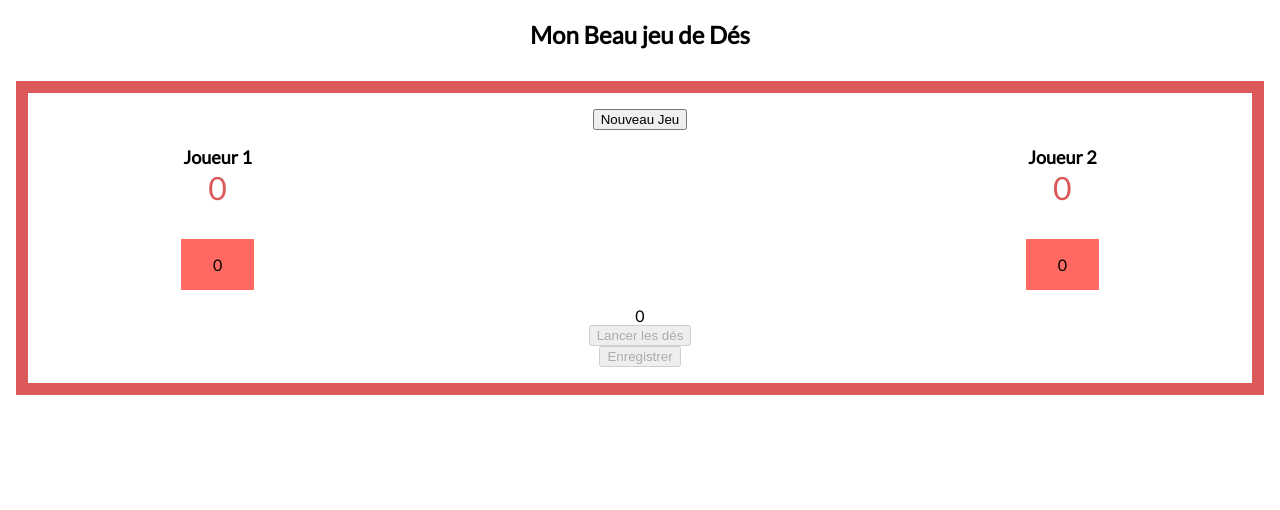
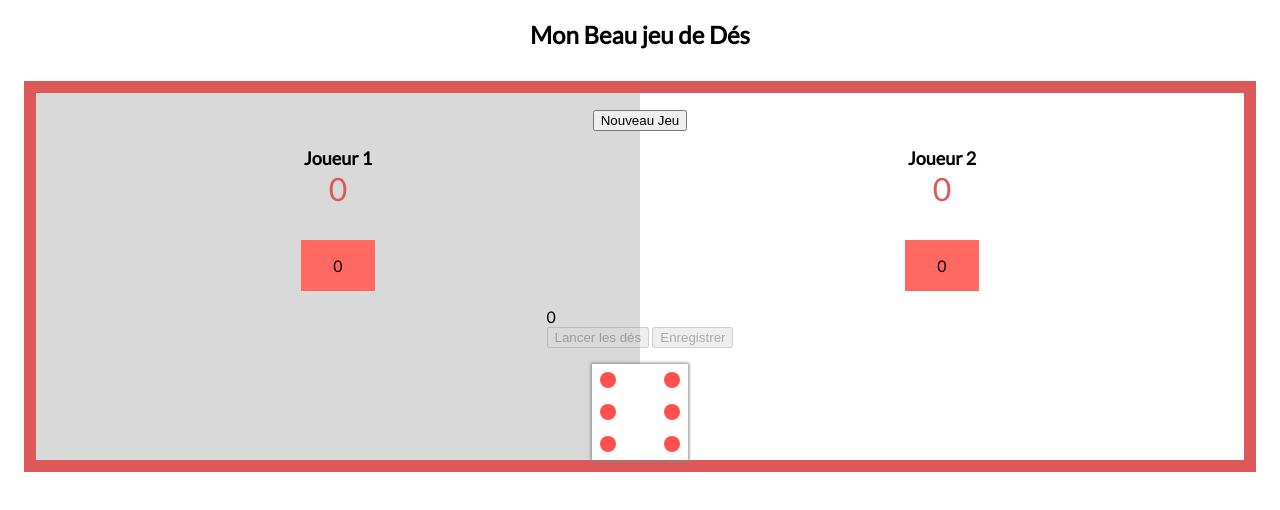
Before and after one commit to Eyola/DiceGame-V2, a plain HTML site: page index.html in a window 1280 px wide. Drawn offline with Linux system fonts and the light colour scheme.

Commit message:
code reworked + css done + dice create

```diff
--- a/index.html
+++ b/index.html
@@ -12,7 +12,7 @@
         <h1>Mon Beau jeu de Dés</h1>
     </section>
 
-    <article class="device">
+    <article class="device active0">
         <section class="new game">
             <button type="button" id="new-game">Nouveau Jeu</button>
         </section>
@@ -37,6 +37,16 @@
             <button type="button" id="launch" class="disable" disabled>Lancer les dés</button>
             <button type="button" id="save" class="disable" disabled>Enregistrer</button>
         </section>
+
+        <section id="dice" class="dice6">
+            <div class="oneD"></div>
+            <div class="twoD"></div>
+            <div class="threeD"></div>
+            <div class="fourD"></div>
+            <div class="fiveD"></div>
+            <div class="sixD"></div>
+            <div class="sevenD"></div>
+        </section>
     </article>
 
 <script src="script.js"></script>
--- a/script.js
+++ b/script.js
@@ -1,4 +1,4 @@
-let player = 0;
+let player = 1;
 let tempScore = [0, 0];
 let totalScore = [0, 0];
 
@@ -6,18 +6,21 @@ let players = {
     player0 : {
         nom   : document.querySelector(".one .name"),
         score : document.querySelector(".one .score"),
-        total : document.querySelector(".one .total")
+        total : document.querySelector(".one .total"),
+        section : document.querySelector(".device")
     },
     player1 : {
         nom   : document.querySelector(".two .name"),
         score : document.querySelector(".two .score"),
-        total : document.querySelector(".two .total")
+        total : document.querySelector(".two .total") ,
+        section : document.querySelector(".device")
     }
 };
-let dice = document.querySelector('.game .dé');
+let dice = document.querySelector(".game .dé");
 let initGameButton = document.querySelectorAll(".disable");
 let resetScoreAll = document.querySelectorAll(".score");
-let resetTotalAll = document.querySelectorAll('.total');
+let resetTotalAll = document.querySelectorAll(".total");
+let diceToggle = document.querySelector("#dice");
 let diceResult = 0;
 
 const newGame = document.querySelector('#new-game');
@@ -27,7 +30,8 @@ newGame.addEventListener('click', () => {
     resetAll();
     initGameButton.forEach(element => {
         element.disabled = false;
-    })});
+    })
+});
 
 const play = document.querySelector('#launch');
 play.addEventListener('click', () => {
@@ -57,7 +61,9 @@ saveGame.addEventListener('click', () => {
 
 function roll() {
     diceResult = Math.floor(Math.random() * (7 - 1) + 1);
+    diceToggle.removeAttribute('class');
     dice.innerText = diceResult;
+    diceToggle.classList.add('dice' + diceResult);
     return diceResult;
 }
 
@@ -77,7 +83,10 @@ function addTotalScore() {
 
 function changePlayer() {
     let playerNumber = (player == 0) ? 1 : 0;
+    players['player' + player].section.classList.remove("active" + player);
     player = playerNumber;
+    players['player' + player].section.classList.add("active" + player);
+
 }
 
 function resetGame() {
--- a/style.scss
+++ b/style.scss
@@ -1,29 +1,26 @@
 html, body {
-    margin: auto;
+    font-family: lato;
 }
 .title {
     text-align: center;
 }
 
 .device {
+    display: flex;
     border: 0.8em solid #dc5959;
-    display: flex;
+    margin: 2em 1em;
     flex-direction: column;
+    align-content: stretch;
     align-items: center;
-    margin: 2em 1em;
 }
 
 .newGame, .game {
     margin : 1em;
-    display: flex;
-    flex-direction: column;
     align-items: center;
 }
 .players {
     display: flex;
-    flex-direction: row;
-    justify-content: space-between;
-    width: 75%;
+    width: 100%;
 }
 
 
@@ -31,6 +28,7 @@ html, body {
     display: flex;
     flex-direction: column;
     align-items: center;
+    width : 50%;
 }
 
 .total {
@@ -48,3 +46,134 @@ html, body {
     font-weight: bold;
     font-size: large;
 }
+
+.active0 {
+    background: rgb(0,0,0);
+    background: linear-gradient(90deg, rgba(0,0,0,0.15029761904761907) 50%, rgba(255,255,255,0) 50%);
+}
+
+.active1 {
+    background: rgb(0,0,0);
+    background: linear-gradient(270deg, rgba(0,0,0,0.15029761904761907) 50%, rgba(255,255,255,0) 50%);
+}
+
+#dice {
+    display: grid;
+    grid-template-columns: repeat(3, 1rem);
+    grid-template-rows: repeat(3, 1rem);
+    grid-gap: 1rem;
+    justify-items: center;
+    box-shadow: 0px 0px 3px 1px #8e838a;
+    align-items: center;
+    justify-items: center;
+    padding: 0.5rem;
+    background: white;
+}
+
+.oneD {
+    width: 1rem;
+    display: none;
+    background: rgba(255, 0, 0, 0.685);
+    height: 1rem;
+    border-radius: 50%;
+    grid-column: 1;
+    grid-row: 1;
+}
+
+.twoD {
+    width: 1rem;
+    display: none;
+    background: rgba(255, 0, 0, 0.685);
+    height: 1rem;
+    border-radius: 50%;
+    grid-column: 2;
+    grid-row: 2;
+}
+
+.threeD {
+    width: 1rem;
+    display: none;
+    background: rgba(255, 0, 0, 0.685);
+    height: 1rem;
+    border-radius: 50%;
+    grid-column: 3;
+    grid-row: 3;
+}
+
+.fourD {
+    width: 1rem;
+    display: none;
+    background: rgba(255, 0, 0, 0.685);
+    height: 1rem;
+    border-radius: 50%;
+    grid-column: 1;
+    grid-row: 2;
+}
+
+.fiveD {
+    width: 1rem;
+    display: none;
+    background: rgba(255, 0, 0, 0.685);
+    height: 1rem;
+    border-radius: 50%;
+    grid-column: 1;
+    grid-row: 3;
+}
+
+.sixD {
+    width: 1rem;
+    display: none;
+    background: rgba(255, 0, 0, 0.685);
+    height: 1rem;
+    border-radius: 50%;
+    grid-column: 3;
+    grid-row: 1;
+}
+
+.sevenD {
+    width: 1rem;
+    display: none;
+    background: rgba(255, 0, 0, 0.685);
+    height: 1rem;
+    border-radius: 50%;
+    grid-column: 3;
+    grid-row: 2;
+}
+
+#dice.dice1 .twoD {
+    display: block;
+}
+#dice.dice2 .oneD,
+#dice.dice2 .threeD {
+    display: block;
+}
+
+#dice.dice3 .oneD,
+#dice.dice3 .twoD,
+#dice.dice3 .threeD {
+    display: block;
+}
+
+#dice.dice4 .oneD,
+#dice.dice4 .fiveD,
+#dice.dice4 .threeD,
+#dice.dice4 .sixD {
+    display: block;
+}
+
+#dice.dice5 .oneD,
+#dice.dice5 .fiveD,
+#dice.dice5 .threeD,
+#dice.dice5 .sixD,
+#dice.dice5 .twoD{
+    display: block;
+}
+
+#dice.dice6 .oneD,
+#dice.dice6 .sevenD,
+#dice.dice6 .threeD,
+#dice.dice6 .fourD,
+#dice.dice6 .fiveD,
+#dice.dice6 .sixD{
+    display: block;
+}
```
Also changed, not shown: style.css, 1 other file.
